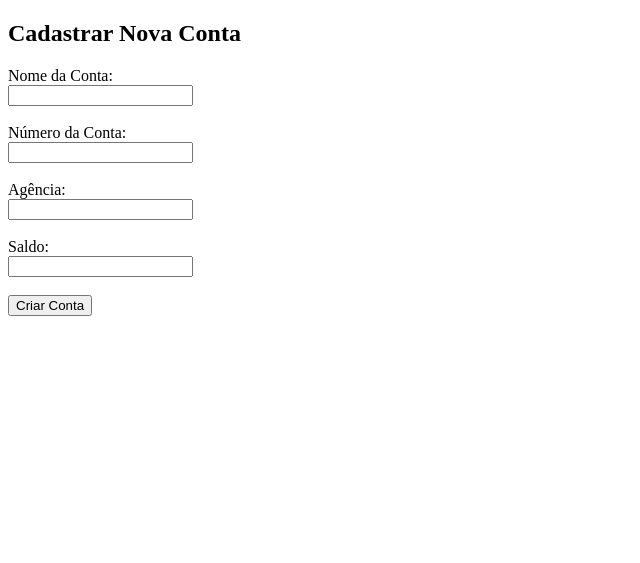
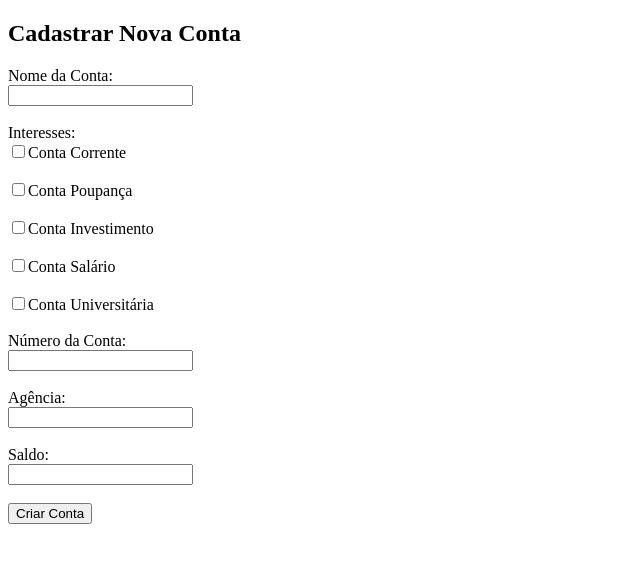
Before and after one commit to Vieiraxz/Mubank, a PHP site: page /form_conta.php in a window 1280 px wide. Shown: the top 563 px of the page, without its empty margins (0-640 px from the left). Run offline with PHP 8.4, Linux system fonts and the light colour scheme.

Commit message:
Input checkbox de Interesses

```diff
--- a/codigo/form_conta.php
+++ b/codigo/form_conta.php
@@ -11,6 +11,13 @@
 
     Nome da Conta: <br>
     <input type="text" name="nome"> <br><br>
+
+    Interesses: <br>
+    <input type="checkbox" name="interesse[]" value="corrente">Conta Corrente <br> <br>
+    <input type="checkbox" name="interesse[]" value="poupanca">Conta Poupança <br> <br>
+    <input type="checkbox" name="interesse[]" value="investimento">Conta Investimento <br> <br>
+    <input type="checkbox" name="interesse[]" value="salario">Conta Salário <br> <br>
+    <input type="checkbox" name="interesse[]" value="universitaria">Conta Universitária <br> <br>
 
     Número da Conta: <br>
     <input type="text" name="numero_conta"> <br><br>
```
Also changed, not shown: codigo/salvar_conta.php (+11 -1 lines).
